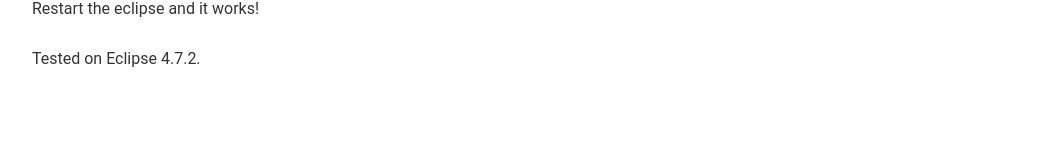
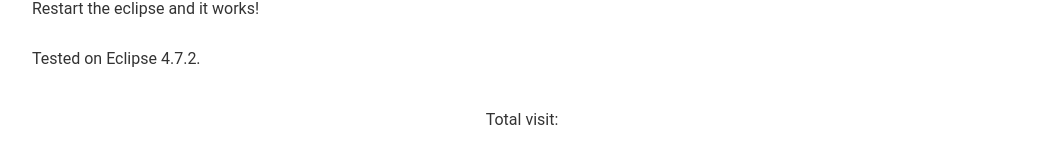
Before and after one commit to wangzk/wangzk.github.io, a Jekyll site: the page built from _posts/2018-02-25-set-high-dpi-for-eclipse.md, in a window 1280 px wide. Shown: the part 694-858 px from the top of the page, without its empty margins (118-1161 px from the left). Built offline with Jekyll 4.4.1, drawn with Linux system fonts in a browser that asks for light colours; comment, search, counter and statistics services are not loaded.

Commit message:
Add total visit counter to the foot.

```diff
--- a/_includes/footer.html
+++ b/_includes/footer.html
@@ -1,3 +1,5 @@
-<!--
-<footer><span>@2017 - WZK</span></footer>
--->
+<footer>
+  <span id="busuanzi_container_site_pv">
+  Total visit: <span id="busuanzi_value_site_pv"></span>
+  </span>
+</footer>
```
